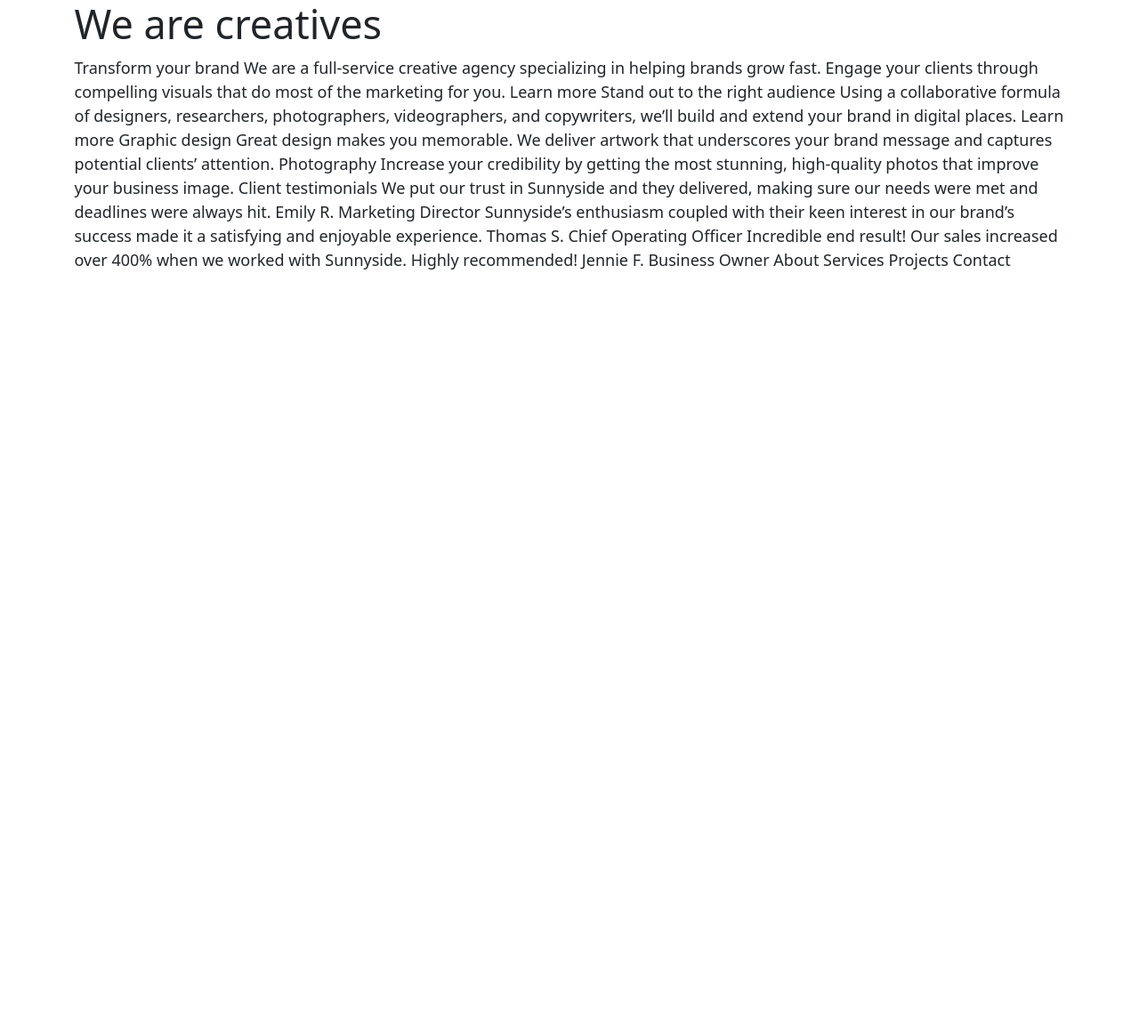
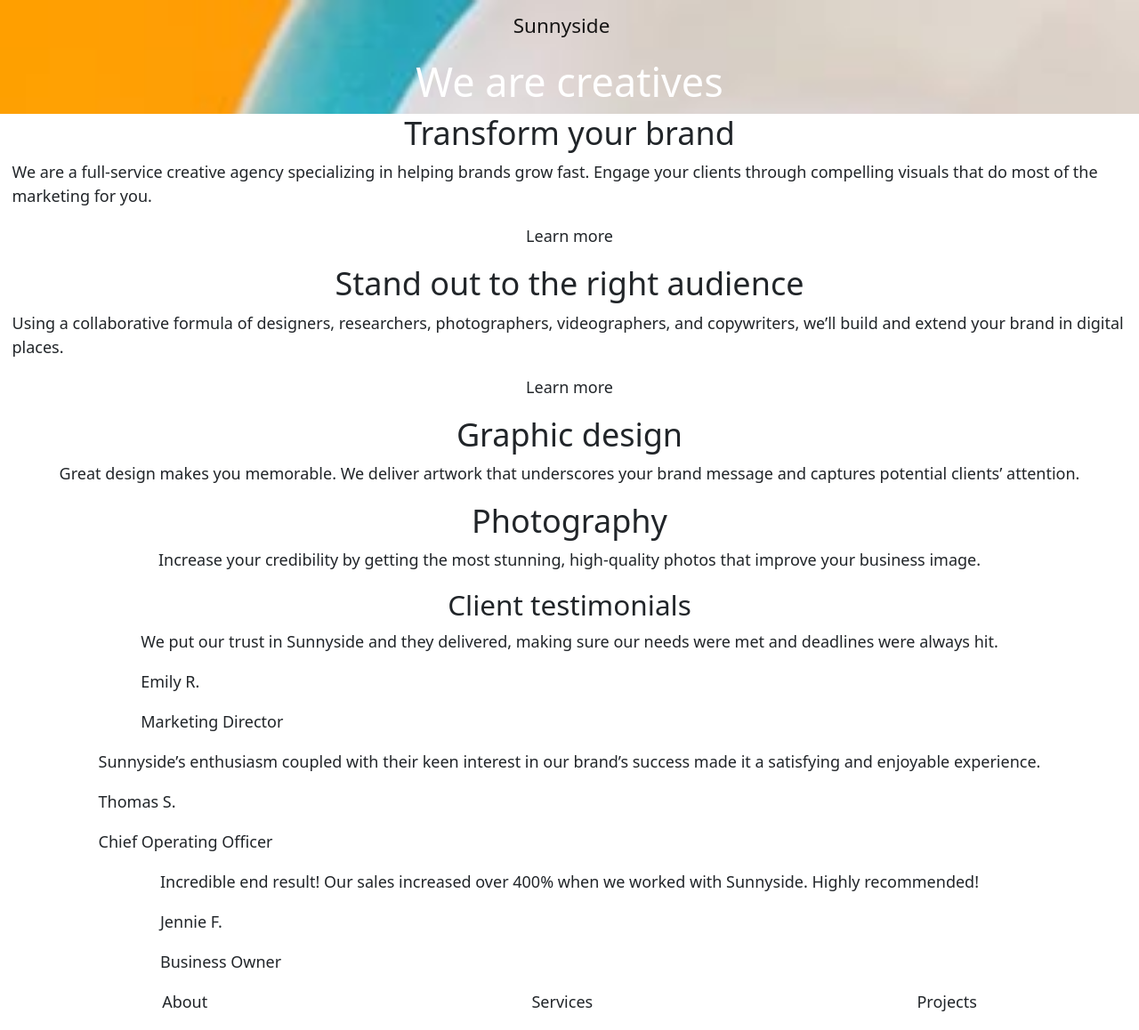
Before and after one commit to ferdinandoaspro/sunnyside-landing-page, a website: page index.html in a window 1280 px wide. Shown: the whole page at 89% size. Before the commit the page ends 800 px from the top, so only its background shows below. Drawn offline with nearby package versions, Linux system fonts and the light colour scheme.

Commit message:
every element has been labelled

```diff
--- a/index.html
+++ b/index.html
@@ -8,48 +8,60 @@
   <title>Frontend Mentor | Sunnyside agency landing page</title>
   <script src="node_modules/bootstrap/dist/js/bootstrap.min.js" defer></script>
 </head>
-<body class="container bg-white">
-  <header class="bg">
-    <h1>We are creatives</h1>
+<body class="mw-100 mh-100">
+  <header class="d-flex flex-column align-items-center">
+    <nav class=" navbar d-flex align-items-center justify-content-between">
+      <h3 class="navbar-brand">Sunnyside</h3>
+    </nav>
+    <h1 class="text-white">We are creatives</h1>
   </header>
-  <main>
-  Transform your brand
+  <main class="container-fluid w-100">
+    <div></div>
+    <div class="d-flex flex-column align-items-center">
+      <h2>Transform your brand</h2>
+      <p>We are a full-service creative agency specializing in helping brands grow fast.
+      Engage your clients through compelling visuals that do most of the marketing for you.</p>
+      <p>Learn more</p>
+    </div>
+    <div class="d-flex flex-column align-items-center">
+      <h2>Stand out to the right audience</h2>
+      <p>Using a collaborative formula of designers, researchers, photographers, videographers, and copywriters, we’ll build and extend your brand in digital places.</p>
+      <p>Learn more</p>
+    </div>
+    <div class="d-flex flex-column align-items-center">
+      <h2>Graphic design</h2>
+      <p>Great design makes you memorable. We deliver artwork that underscores your brand message and captures potential clients’ attention.</p>
+    </div>
+    <div class="d-flex flex-column align-items-center">
+      <h2>Photography</h2>
+      <p>Increase your credibility by getting the most stunning, high-quality photos that improve your business image.</p>
+    </div>
+    <div class="d-flex flex-column align-items-center">
+      <h3>Client testimonials</h3>
+      <div>
+        <p>We put our trust in Sunnyside and they delivered, making sure our needs were met and deadlines were always hit.</p>
+        <p>Emily R.</p>
+        <p>Marketing Director</p>
+      </div>
+      <div>
+        <p>Sunnyside’s enthusiasm coupled with their keen interest in our brand’s success made it a satisfying and enjoyable experience.</p>
+        <p>Thomas S.</p>
+        <p>Chief Operating Officer</p>
+      </div>
+      <div>
+        <p>Incredible end result! Our sales increased over 400% when we worked with Sunnyside. Highly recommended!</p>
+        <p>Jennie F.</p>
+        <p>Business Owner</p>
+      </div>
+    </div>
+  </main>
+  <footer>
+    <div class="d-flex justify-content-around">
+      <p>About</p>
+      <p>Services</p>
+      <p>Projects</p>
+    </div>
 
-  We are a full-service creative agency specializing in helping brands grow fast.
-  Engage your clients through compelling visuals that do most of the marketing for you.
-
-  Learn more
-
-  Stand out to the right audience
-
-  Using a collaborative formula of designers, researchers, photographers, videographers, and copywriters, we’ll build and extend your brand in digital places.
-
-  Learn more
-
-  Graphic design
-  Great design makes you memorable. We deliver artwork that underscores your brand message and captures potential clients’ attention.
-
-  Photography
-  Increase your credibility by getting the most stunning, high-quality photos that improve your business image.
-
-  Client testimonials
-
-  We put our trust in Sunnyside and they delivered, making sure our needs were met and deadlines were always hit.
-  Emily R.
-  Marketing Director
-
-  Sunnyside’s enthusiasm coupled with their keen interest in our brand’s success made it a satisfying and enjoyable experience.
-  Thomas S.
-  Chief Operating Officer
-
-  Incredible end result! Our sales increased over 400% when we worked with Sunnyside. Highly recommended!
-  Jennie F.
-  Business Owner
-
-  About
-  Services
-  Projects
-  Contact
-  </main>
+  </footer>
 </body>
 </html>
--- a/package.json
+++ b/package.json
@@ -17,7 +17,7 @@
     "url": "https://github.com/ferdinandoaspro/sunnyside-landing-page/issues"
   },
   "homepage": "https://github.com/ferdinandoaspro/sunnyside-landing-page#readme",
-  "dependencies": {
+  "devDependencies": {
     "bootstrap": "^5.2.3"
   }
 }
--- a/src/custom.scss
+++ b/src/custom.scss
@@ -32,3 +32,13 @@ $custom-theme: (
 $theme-colors: map-merge($theme-colors, $custom-theme);
 
 @import "../node_modules/bootstrap/scss/bootstrap";
+
+@mixin background($path) {
+    background-image: url($path);
+    background-size: cover;
+    background-repeat: no-repeat;
+}
+
+header {
+    @include background("../images/mobile/image-gallery-orange.jpg");
+}
```
Also changed, not shown: dist/styles.css, 2 other files.
